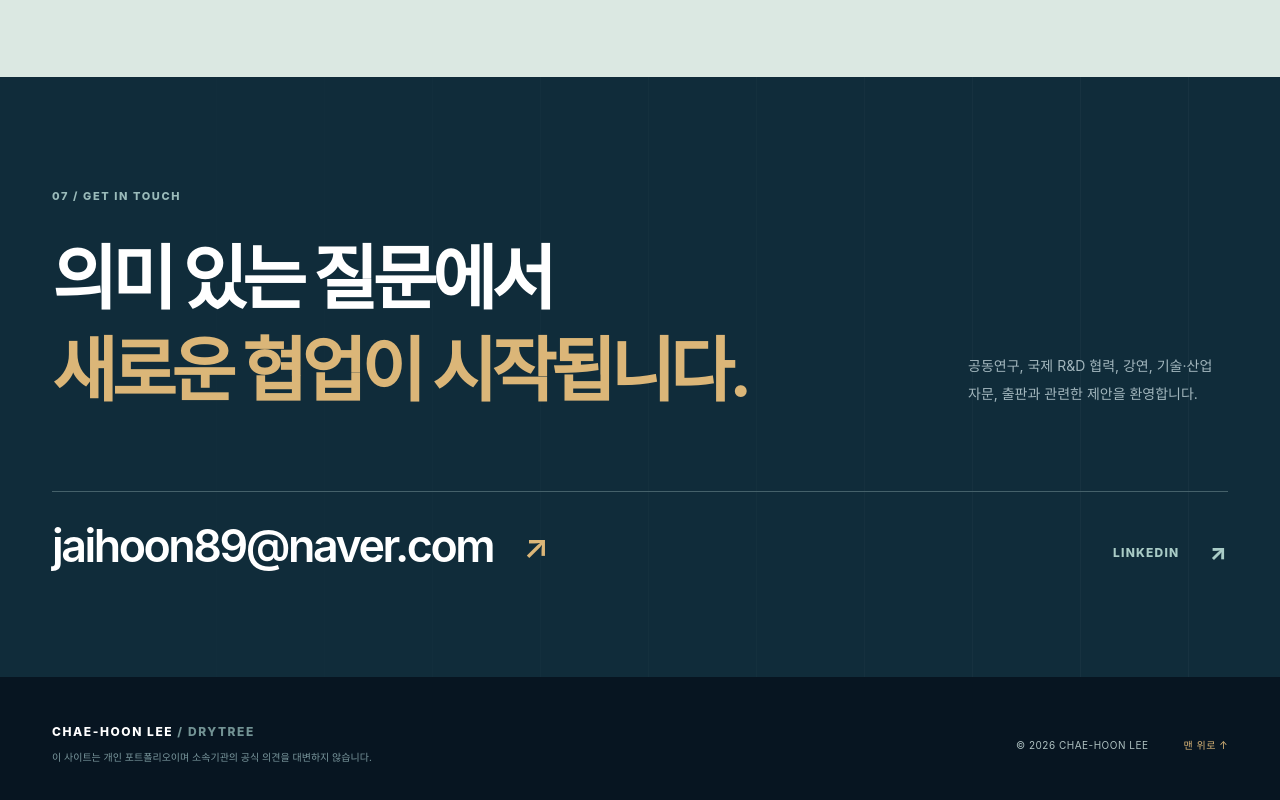
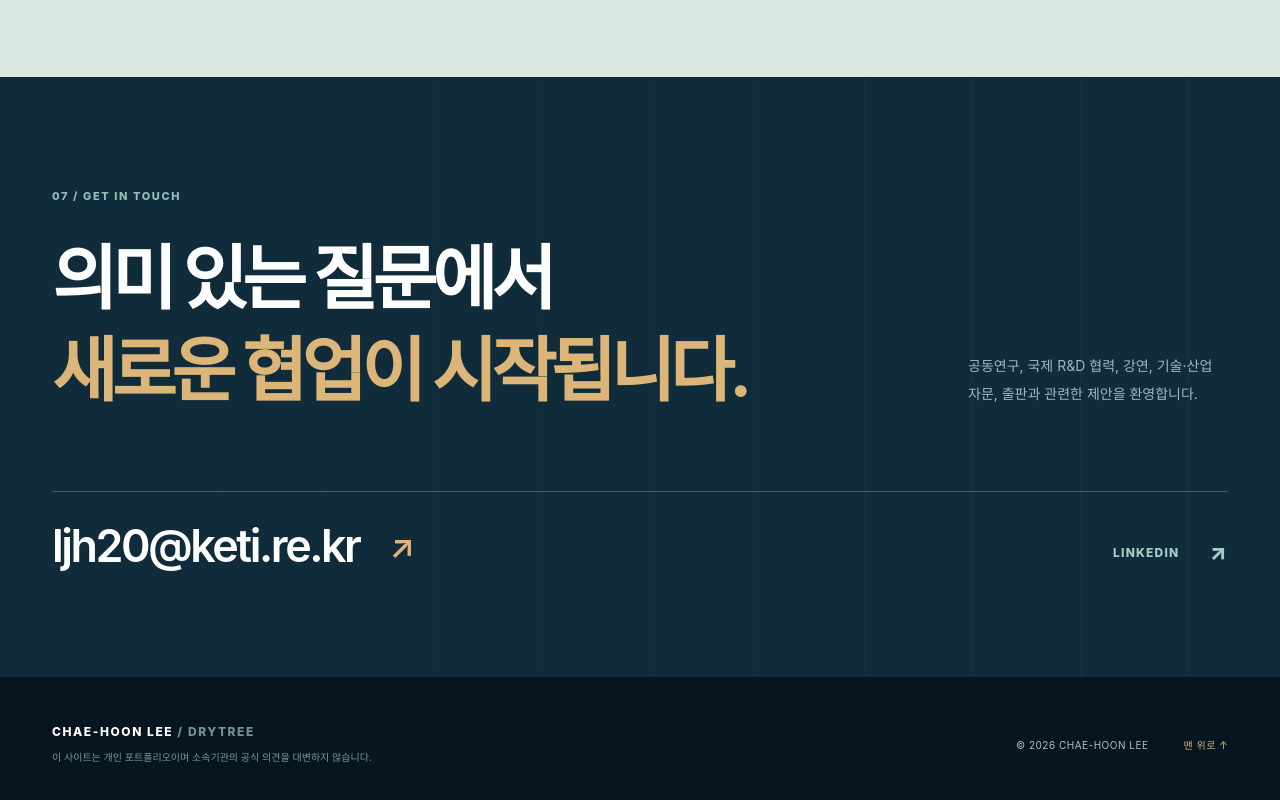
Before and after one commit to jaguar200613-cyber/chaehoon-portfolio, a plain HTML site: page index.html in a window 1280 px wide. Shown: the part 7783-8583 px from the top of the page. Drawn offline with Linux system fonts and the light colour scheme.

Commit message:
Add files via upload

```diff
--- a/index.html
+++ b/index.html
@@ -73,7 +73,7 @@
 </style>
 
   <script type="application/ld+json">
-  {"@context":"https://schema.org","@type":"Person","name":"Chae-Hoon Lee","alternateName":["이재훈","Alex Lee","DryTree"],"jobTitle":"Technology Management Researcher","affiliation":[{"@type":"Organization","name":"Korea Electronics Technology Institute"},{"@type":"CollegeOrUniversity","name":"Gachon University"}],"email":"mailto:jaihoon89@naver.com","sameAs":["https://www.linkedin.com/in/chaehoonlee/"],"knowsAbout":["R&D Efficiency","Technology Management","Deep Tech Startups","Technology Sovereignty"]}
+  {"@context":"https://schema.org","@type":"Person","name":"Chae-Hoon Lee","alternateName":["이재훈","Alex Lee","DryTree"],"jobTitle":"Technology Management Researcher","affiliation":[{"@type":"Organization","name":"Korea Electronics Technology Institute"},{"@type":"CollegeOrUniversity","name":"Gachon University"}],"email":"mailto:ljh20@keti.re.kr","sameAs":["https://www.linkedin.com/in/chaehoonlee/"],"knowsAbout":["R&D Efficiency","Technology Management","Deep Tech Startups","Technology Sovereignty"]}
   </script>
 </head>
 <body>
@@ -208,7 +208,7 @@
           <article class="pub-item" data-status="published"><div class="pub-year">2023</div><div class="pub-body"><div class="pub-meta"><span class="pub-type" data-i18n="publishedLabel">게재</span><span>The Journal of National Intelligence Studies · 16(2)</span></div><h3>A study on advanced counterintelligence legislation for strengthening technology security</h3><p data-i18n="pub5Desc">주요국 사례로 살펴본 국가 기술안보 강화를 위한 법제 연구</p></div><div class="pub-mark" aria-hidden="true">↗</div></article>
           <article class="pub-item" data-status="working"><div class="pub-year">WIP</div><div class="pub-body"><div class="pub-meta"><span class="pub-type">WORKING MANUSCRIPT</span><span>Technology Management · Doctoral Research</span></div><h3>The R&D Innovation–TMT Paradox: How Top Management Team Age Decouples Patent Productivity from Financial Returns to R&D</h3><p data-i18n="pub6Desc">경영진 평균연령과 R&D의 특허 생산성·재무성과 간 관계를 분석하는 진행 중인 원고</p></div><div class="pub-mark" aria-hidden="true">↗</div></article>
         </div>
-        <div class="pub-footer"><p data-i18n="pubNote">※ 게재예정 및 연구 중인 원고는 정식 게재 논문과 구분했습니다. 표시된 연구는 대표 항목입니다.</p><a class="text-link" href="mailto:jaihoon89@naver.com?subject=Publication%20list%20request"><span data-i18n="requestList">전체 연구목록 요청하기</span><span aria-hidden="true">↗</span></a></div>
+        <div class="pub-footer"><p data-i18n="pubNote">※ 게재예정 및 연구 중인 원고는 정식 게재 논문과 구분했습니다. 표시된 연구는 대표 항목입니다.</p><a class="text-link" href="mailto:ljh20@keti.re.kr?subject=Publication%20list%20request"><span data-i18n="requestList">전체 연구목록 요청하기</span><span aria-hidden="true">↗</span></a></div>
       </div>
     </section>
 
@@ -243,7 +243,7 @@
         <div class="perspective-list"><div class="perspective-row"><div class="perspective-icon">↗</div><div><span data-i18n="insight1Label">기고 · WRITING</span><h3 data-i18n="insight1Title">동아비즈니스리뷰(DBR) · 한국경제 Money</h3><p data-i18n="insight1Desc">기술주권, R&D 성과, 일론 머스크와 기술정책 등을 주제로 집필</p></div></div><div class="perspective-row"><div class="perspective-icon">◎</div><div><span data-i18n="insight2Label">강연 · SPEAKING</span><h3 data-i18n="insight2Title">DBR 비즈니스 트렌드쇼 · UNIST 등</h3><p data-i18n="insight2Desc">딥테크 경쟁, 산업혁신, 기술안보와 미래 산업 전망</p></div></div><div class="perspective-row"><div class="perspective-icon">⌁</div><div><span data-i18n="insight3Label">자문 · ADVISORY</span><h3 data-i18n="insight3Title">LG전자 · LG에너지솔루션 · 42dot 등</h3><p data-i18n="insight3Desc">자율주행, 배터리, 기술주권, 소프트웨어 정의 차량 등</p></div></div><div class="perspective-row"><div class="perspective-icon">▣</div><div><span data-i18n="insight4Label">방송 · MEDIA</span><h3 data-i18n="insight4Title">삼프로TV · 연합뉴스경제TV 등</h3><p data-i18n="insight4Desc">기술 트렌드와 산업 변화에 대한 대중적 해설</p></div></div></div></div>
     </section>
 
-    <section class="section section-contact" id="contact" aria-labelledby="contactTitle"><div class="contact-grid" aria-hidden="true"></div><div class="wrap contact-inner"><span class="section-index">07 / GET IN TOUCH</span><div class="contact-top"><h2 id="contactTitle" data-i18n-html="contactTitle">의미 있는 질문에서<br><em>새로운 협업이 시작됩니다.</em></h2><p data-i18n="contactDesc">공동연구, 국제 R&D 협력, 강연, 기술·산업 자문, 출판과 관련한 제안을 환영합니다.</p></div><div class="contact-links"><a class="contact-email" href="mailto:jaihoon89@naver.com?subject=Collaboration%20Inquiry"><span>jaihoon89@naver.com</span><span aria-hidden="true">↗</span></a><a href="https://www.linkedin.com/in/chaehoonlee/" target="_blank" rel="noopener noreferrer" class="social-link"><span>LINKEDIN</span><span aria-hidden="true">↗</span></a></div></div></section>
+    <section class="section section-contact" id="contact" aria-labelledby="contactTitle"><div class="contact-grid" aria-hidden="true"></div><div class="wrap contact-inner"><span class="section-index">07 / GET IN TOUCH</span><div class="contact-top"><h2 id="contactTitle" data-i18n-html="contactTitle">의미 있는 질문에서<br><em>새로운 협업이 시작됩니다.</em></h2><p data-i18n="contactDesc">공동연구, 국제 R&D 협력, 강연, 기술·산업 자문, 출판과 관련한 제안을 환영합니다.</p></div><div class="contact-links"><a class="contact-email" href="mailto:ljh20@keti.re.kr?subject=Collaboration%20Inquiry"><span>ljh20@keti.re.kr</span><span aria-hidden="true">↗</span></a><a href="https://www.linkedin.com/in/chaehoonlee/" target="_blank" rel="noopener noreferrer" class="social-link"><span>LINKEDIN</span><span aria-hidden="true">↗</span></a></div></div></section>
   </main>
 
   <footer class="site-footer"><div class="wrap footer-inner"><div><div class="footer-name">CHAE-HOON LEE <span>/ DRYTREE</span></div><p data-i18n="footerDisclaimer">이 사이트는 개인 포트폴리오이며 소속기관의 공식 의견을 대변하지 않습니다.</p></div><div class="footer-right"><span>© <span id="currentYear">2026</span> CHAE-HOON LEE</span><a href="#top" data-i18n="backToTop">맨 위로 ↑</a></div></div></footer>
```
